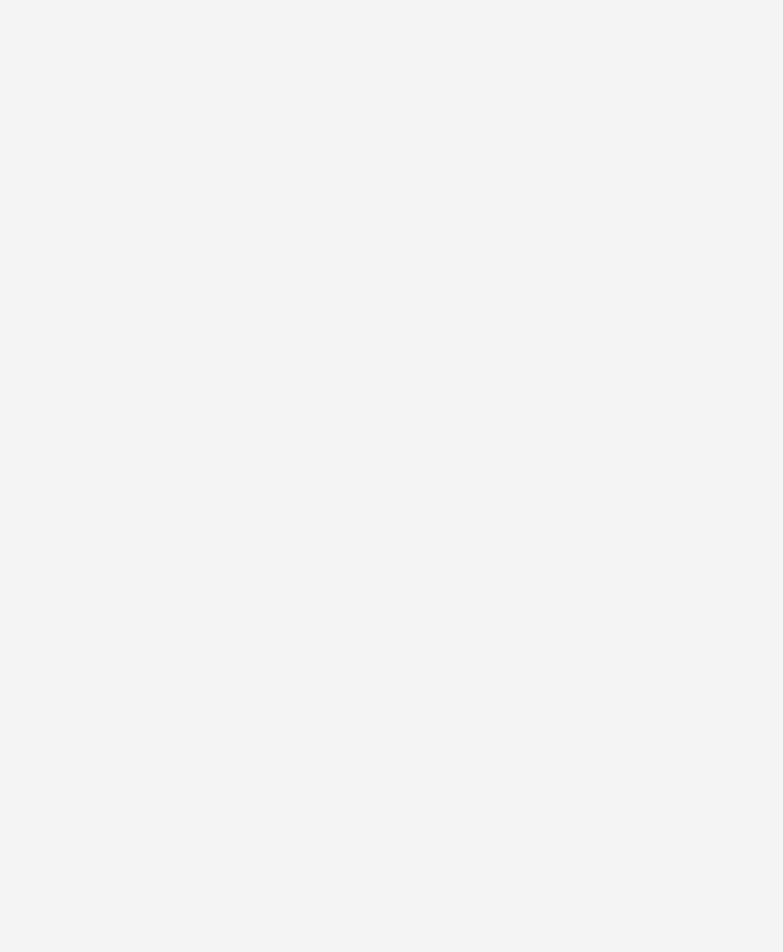
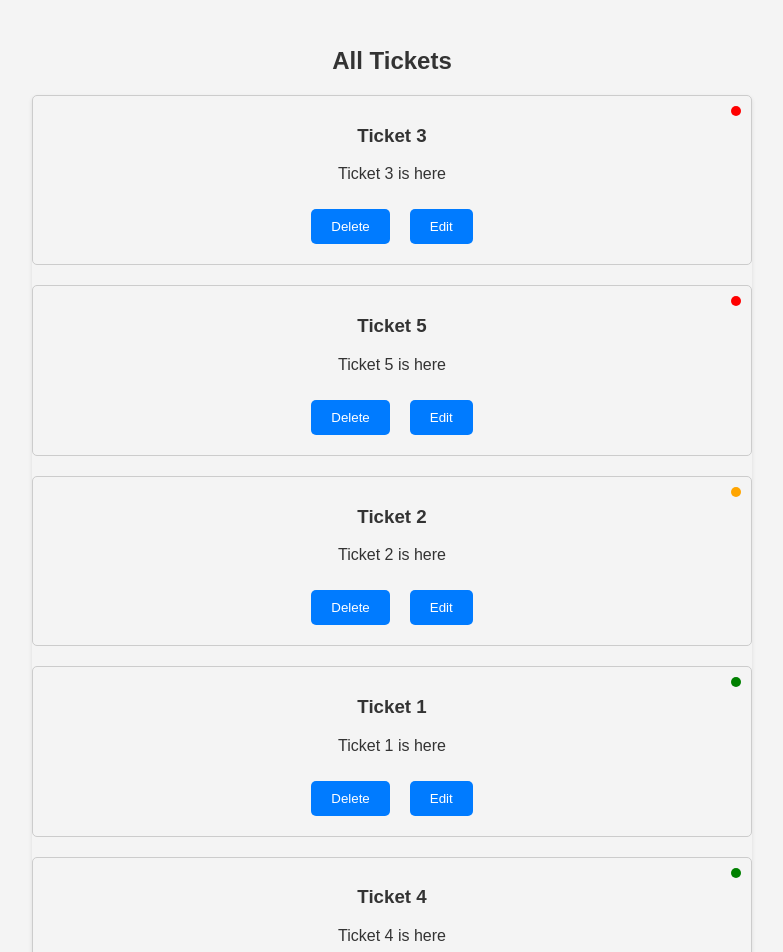
Before and after one commit to dthisner/learning-bug-blaster, a React (Create React App) app: page / in a window 1280 px wide. Shown: the part 660-1612 px from the top of the page, without its empty margins (248-1031 px from the left). Before the commit the page ends 800 px from the top, so only its background shows below. Built offline with nearby package versions, Linux system fonts and the light colour scheme.

Commit message:
end of section 8

```diff
--- a/src/App.js
+++ b/src/App.js
@@ -5,23 +5,41 @@
 
 import ticketReducer from "./Reducer/ticketReducer";
 
+import tickets from "./data/tickets";
+import { sortTickets } from "./uttilities/sortingUtilities";
+
 import "./App.css";
 import "./styles.css";
 
 function App() {
-  const initialState = { tickets: [], editingTicket: null };
+  const initialState = {
+    tickets: tickets,
+    editingTicket: null,
+    sortPreference: "High to Low",
+  };
 
   const [state, dispatch] = useReducer(ticketReducer, initialState);
+  const sortedTickets = sortTickets(state.tickets, state.sortPreference);
 
   return (
     <div className="App">
       <div className="container">
         <h1>Bug BLaster</h1>
+
+        <select
+          value={state.sortPreference}
+          onChange={(e) =>
+            dispatch({ type: "SET_SORTING", payload: e.target.value })
+          }
+        >
+          <option value="High to Low">High to Low</option>
+          <option value="Low to High">Low to High</option>
+        </select>
         <TicketForm dispatch={dispatch} editingTicket={state.editingTicket} />
         {state.tickets.length > 0 && (
           <div className="results">
             <h2>All Tickets</h2>
-            <TicketList tickets={state.tickets} dispatch={dispatch} />
+            <TicketList tickets={sortedTickets} dispatch={dispatch} />
           </div>
         )}
       </div>
--- a/src/Components/TicketForm.js
+++ b/src/Components/TicketForm.js
@@ -11,6 +11,12 @@
   const [description, setDescription] = useState("");
   const [priority, setPriority] = useState(priorityLabels[1]);
 
+  const clearForm = () => {
+    setTitle("");
+    setDescription("");
+    setPriority(priorityLabels[1]);
+  };
+
   useEffect(() => {
     if (editingTicket) {
       setTitle(editingTicket.title);
@@ -20,12 +26,6 @@
       clearForm();
     }
   }, [editingTicket]);
-
-  const clearForm = () => {
-    setTitle("");
-    setDescription("");
-    setPriority(priorityLabels[1]);
-  };
 
   const handleSubmit = (e) => {
     e.preventDefault();
@@ -42,6 +42,11 @@
       payload: ticketData,
     });
 
+    clearForm();
+  };
+
+  const handleCancelEdit = () => {
+    dispatch({ type: "CLEAR_EDITING_TICKET" });
     clearForm();
   };
 
@@ -83,6 +88,11 @@
       <button type="submit" className="button">
         Submit
       </button>
+      {editingTicket && (
+        <button onClick={handleCancelEdit} className="button">
+          Cancel Edit
+        </button>
+      )}
     </form>
   );
 }
--- a/src/Components/TicketItem.js
+++ b/src/Components/TicketItem.js
@@ -11,7 +11,7 @@
 
   return (
     <div className="ticket-item">
-      <div className={`priority-dot ${priorityClass[ticket.priority]}`}></div>
+      <div className={`priority-dot ${priorityClass[priority]}`}></div>
       <h3>{title}</h3>
       <p>{description}</p>
 
--- a/src/Reducer/ticketReducer.js
+++ b/src/Reducer/ticketReducer.js
@@ -11,6 +11,8 @@
         editingTicket: null,
       };
     case "DELETE_TICKET":
+      // You are deleting the ticket you are currently editing
+      if (state.editingTicket && state.editingTicket.id === action.payload.id) {
         return {
           ...state,
           tickets: state.tickets.filter(
@@ -18,6 +20,15 @@
           ),
           editingTicket: null,
         };
+      } else {
+        // You are deleting another ticket then the one you are editing
+        return {
+          ...state,
+          tickets: state.tickets.filter(
+            (ticket) => ticket.id !== action.payload.id
+          ),
+        };
+      }
     case "SET_EDITING_TICKET":
       return {
         ...state,
@@ -28,6 +39,11 @@
         ...state,
         editingTicket: null,
       };
+    case "SET_SORTING":
+      return {
+        ...state,
+        sortPreference: action.payload,
+      };
     default:
       return state;
   }
--- /dev/null
+++ b/src/data/tickets.js
@@ -0,0 +1,34 @@
+const tickets = [
+  {
+    id: "2024-08-19T08:39:47.666Z",
+    title: "Ticket 1",
+    description: "Ticket 1 is here",
+    priority: "1",
+  },
+  {
+    id: "2024-08-19T08:29:47.666Z",
+    title: "Ticket 2",
+    description: "Ticket 2 is here",
+    priority: "2",
+  },
+  {
+    id: "2024-08-19T08:49:47.666Z",
+    title: "Ticket 3",
+    description: "Ticket 3 is here",
+    priority: "3",
+  },
+  {
+    id: "2024-08-19T08:49:47.666Z",
+    title: "Ticket 4",
+    description: "Ticket 4 is here",
+    priority: "1",
+  },
+  {
+    id: "2024-08-19T08:49:47.666Z",
+    title: "Ticket 5",
+    description: "Ticket 5 is here",
+    priority: "3",
+  },
+];
+
+export default tickets;
--- /dev/null
+++ b/src/uttilities/sortingUtilities.js
@@ -0,0 +1,12 @@
+export const sortTickets = (tickets, preference) => {
+  switch (preference) {
+    case "High to Low":
+      return [...tickets].sort((a, b) => b.priority.localeCompare(a.priority));
+
+    case "Low to High":
+      return [...tickets].sort((a, b) => a.priority.localeCompare(b.priority));
+
+    default:
+      return tickets;
+  }
+};
```
Lines whose indentation alone changed are shown as unchanged.
